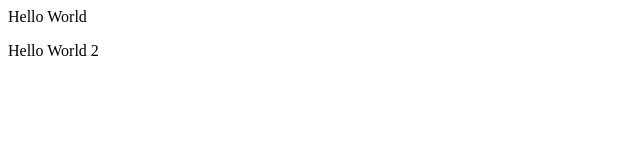
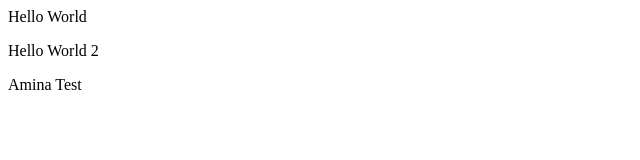
Before and after one commit to ConvoZen/app.convozen.fe, a plain HTML site: page index.html in a window 1280 px wide. Shown: the full height of the page, 0-640 px from the left. Drawn offline with Linux system fonts and the light colour scheme.

Commit message:
Update index.html

```diff
--- a/index.html
+++ b/index.html
@@ -5,5 +5,6 @@
   <body>
     <p> Hello World</p>
     <p> Hello World 2</p>
+    <p>Amina Test</p>
   </body>
 </html>
```
